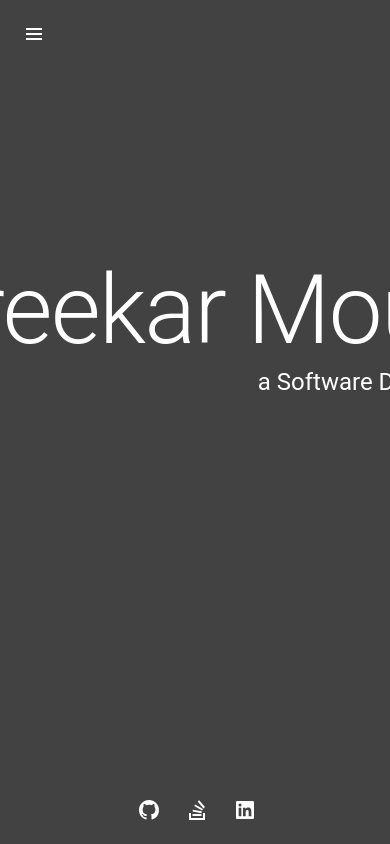
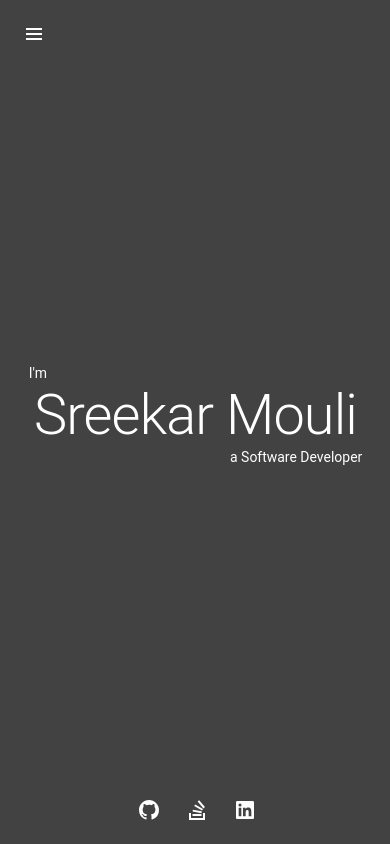
Before and after one commit to SreekarMouli98/SreekarMouli98.github.io, a React (Create React App) app: page / in a window 390 px wide. Built offline with nearby package versions, Linux system fonts and the light colour scheme.

Commit message:
Home component mobile view

```diff
--- a/src/Portfolio/Components/Home/index.js
+++ b/src/Portfolio/Components/Home/index.js
@@ -1,9 +1,19 @@
-import React from 'react';
+import React, { useContext } from 'react';
 import { Container, Typography } from '@material-ui/core';
 import { makeStyles } from '@material-ui/core/styles';
+import Context from '../../Context';
 
-const HOME_CONTENT_WIDTH  = 580;
-const HOME_CONTENT_HEIGHT = 400;
+const HOME_CONTENT_WIDTH  = 573;
+const HOME_CONTENT_HEIGHT = 200;
+const MAX_MOBILE_VIEW_WIDTH = 670;
+
+function Home() {
+  const context = useContext(Context);
+
+  const calcScale = () => {
+    let diff = (MAX_MOBILE_VIEW_WIDTH - context.windowSize.width) / (MAX_MOBILE_VIEW_WIDTH);
+    return 1 - diff;
+  };
 
   const useStyles = makeStyles({
     homeContent: {
@@ -12,10 +22,10 @@ const useStyles = makeStyles({
       left    : `calc(50% - ${HOME_CONTENT_WIDTH / 2}px)`,
       height  : `${HOME_CONTENT_HEIGHT}px`,
       top     : `calc(50% - ${HOME_CONTENT_HEIGHT / 2}px)`,
+      transform: `scale(${context.windowSize.width > MAX_MOBILE_VIEW_WIDTH ? 1 : calcScale()})`
     },
   });
 
-function Home() {
   const classes = useStyles();
 
   return (
```
Lines whose indentation alone changed are shown as unchanged.
